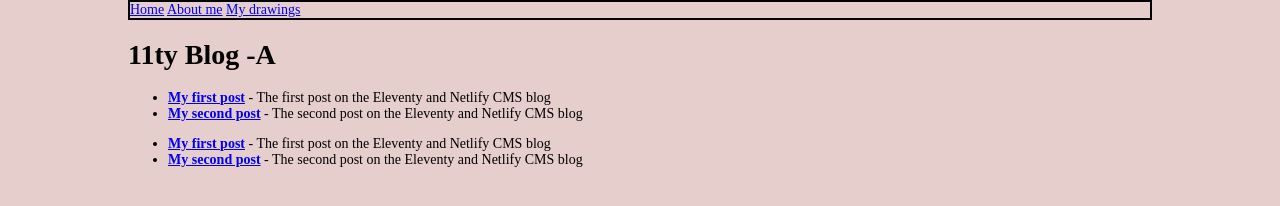
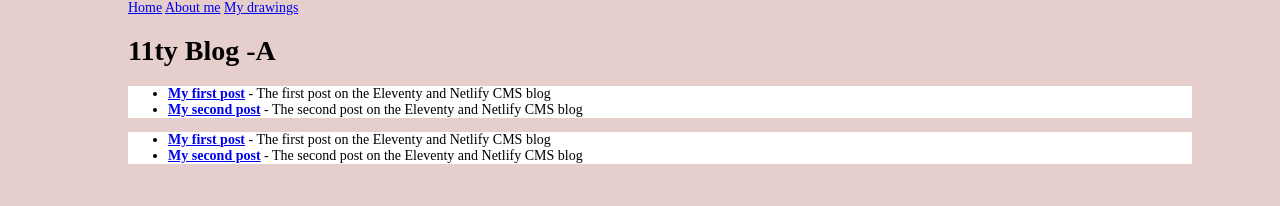
Before and after one commit to malcsi/netlify-eleventy-test, an Eleventy site: page posts.njk in a window 1280 px wide. Built offline with nearby package versions, Linux system fonts and the light colour scheme; Eleventy itself is replaced by a stand-in of ours; files that its build step writes are made by us from their sources.

Commit message:
one commit

```diff
--- a/_includes/layouts/base.njk
+++ b/_includes/layouts/base.njk
@@ -8,10 +8,9 @@
            margin: 0 auto;
            font-size: 14px;
          }
-         header {
-           border: 2px solid;
-         }
          ul {
+           border:2 px solid;
+           background-color: #ffffff;
            width: 100%;
          }
          </style>
```
